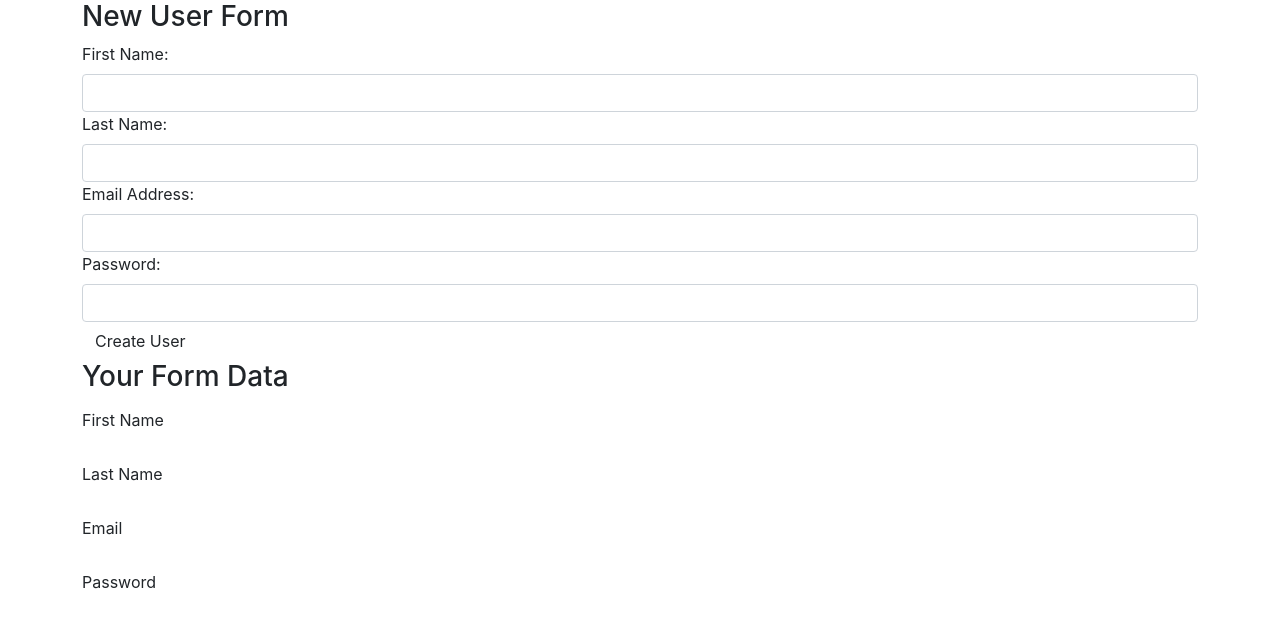
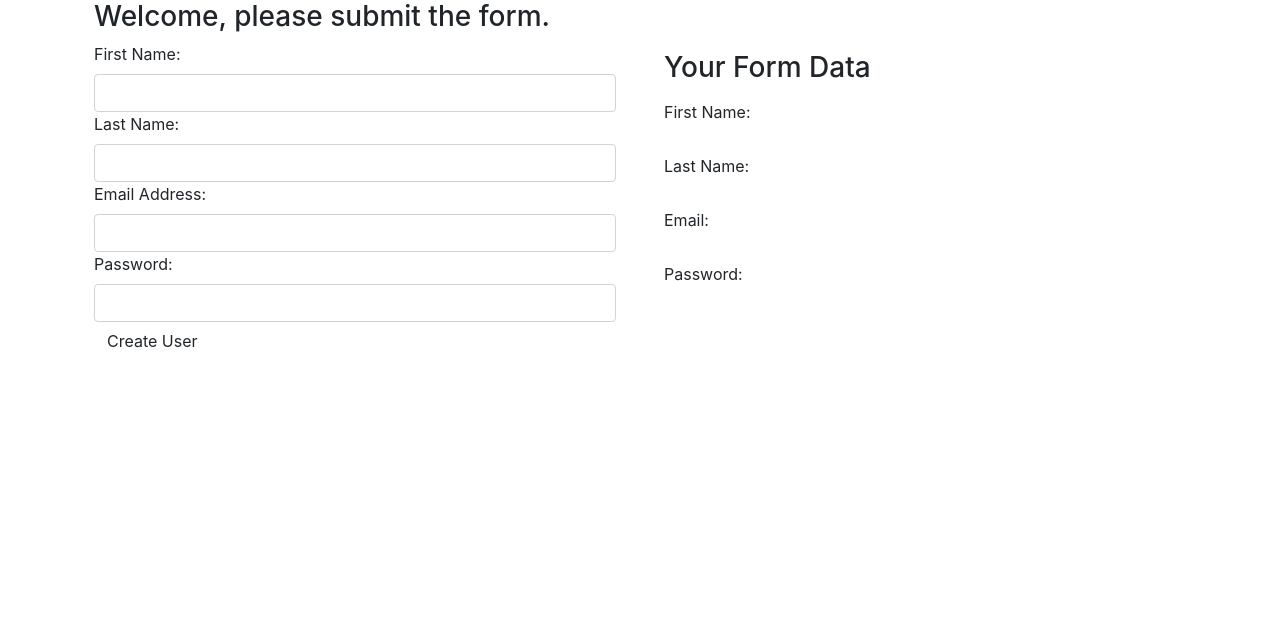
Before and after one commit to hope-crichlow/MERN, a React (Create React App) app in the folder react/functionalComponents/forms/: page / in a window 1280 px wide. Shown: the top 628 px of the page. Built offline with nearby package versions, Linux system fonts and the light colour scheme.

Commit message:
Added conditional greeting

```diff
--- a/react/functionalComponents/forms/src/components/UserForm.jsx
+++ b/react/functionalComponents/forms/src/components/UserForm.jsx
@@ -5,6 +5,7 @@ const UserForm = (props) => {
 	const [lastName, setLastName] = useState("");
 	const [email, setEmail] = useState("");
 	const [password, setPassword] = useState("");
+	const [hasBeenSubmitted, setHasBeenSubmitted] = useState(false);
 
 	const createUser = (e) => {
 		// STOP THE FORM FROM MAKING A REQUEST
@@ -14,9 +15,15 @@ const UserForm = (props) => {
 	};
 
 	return (
-		<div className="container-sm">
-			<h3>New User Form</h3>
+		<div className="container px-4 ">
+			<div className="row align-items-center justify-content-center gx-5 ">
+				<div className="col flex">
 					<form className="mb3" onSubmit={createUser}>
+						{hasBeenSubmitted ? (
+							<h3>Thank you for submitting the form!</h3>
+						) : (
+							<h3>Welcome, please submit the form.</h3>
+						)}
 						<div>
 							<label className="form-label">First Name: </label>
 							<input
@@ -59,67 +66,71 @@ const UserForm = (props) => {
 						</div>
 						<input className="btn" type="submit" value="Create User" />
 					</form>
+				</div>
 
+				<div className="col d-flex-column ">
 					<h3>Your Form Data</h3>
-			<form action="">
-				<div class="row mb-3">
-					<label for="inputFirstName" class="col-sm-2 col-form-label">
-						First Name
+					<form className="mb-3" action="">
+						<div className="row mb-3 ">
+							<label for="inputFirstName" className="col-sm-3 col-form-label">
+								First Name:
 							</label>
-					<div class="col-sm-10">
+							<div className="col-sm-6">
 								<input
 									type="text"
+									className="form-control-plaintext"
+									id="inputfirstName"
 									readonly
-							class="form-control-plaintext"
-							id="inputfirstName"
 									value={firstName}
 								/>
 							</div>
 						</div>
-				<div class="row mb-3">
-					<label for="inputLastName" class="col-sm-2 col-form-label">
-						Last Name
+						<div className="row mb-3">
+							<label for="inputLastName" class="col-sm-3 col-form-label">
+								Last Name:
 							</label>
-					<div class="col-sm-10">
+							<div className="col-sm-6">
 								<input
 									type="text"
+									className="form-control-plaintext"
+									id="inputLastName"
 									readonly
-							class="form-control-plaintext"
-							id="inputLastName"
 									value={lastName}
 								/>
 							</div>
 						</div>
-				<div class="row mb-3">
-					<label for="inputEmail3" class="col-sm-2 col-form-label">
-						Email
+						<div className="row mb-3">
+							<label for="inputEmail3" class="col-sm-3 col-form-label">
+								Email:
 							</label>
-					<div class="col-sm-10">
+							<div className="col-sm-6">
 								<input
 									type="email"
+									className="form-control-plaintext"
+									id="inputEmail3"
 									readonly
-							class="form-control-plaintext"
-							id="inputEmail3"
 									value={email}
 								/>
 							</div>
 						</div>
-				<div class="row mb-3">
-					<label for="inputPassword3" class="col-sm-2 col-form-label">
-						Password
+						<div className="row mb-3">
+							<label for="inputPassword3" className="col-sm-3 col-form-label">
+								Password:
 							</label>
-					<div class="col-sm-10">
+							<div className="col-sm-6">
 								<input
 									type="text"
+									className="form-control-plaintext"
+									id="inputPassword3"
 									readonly
-							class="form-control-plaintext"
-							id="inputPassword3"
 									value={password}
 								/>
 							</div>
 						</div>
 					</form>
 				</div>
+			</div>
+		</div>
 	);
 };
 
```
Lines whose indentation alone changed are shown as unchanged.
